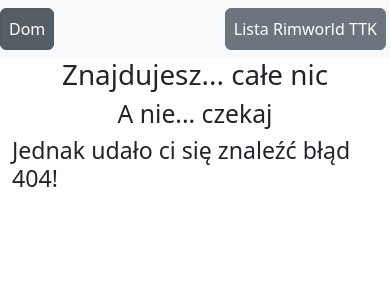
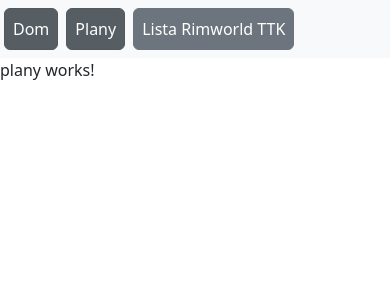
Before and after one commit to Ksyl0/ksylthingsweb, an Angular app: page /plany in a window 390 px wide. Before the commit this address had no page. Shown: the top 300 px of the page. Built offline with nearby package versions, Linux system fonts and the light colour scheme.

Commit message:
Dodanie planów + naprawa navbara na mobilnych

```diff
--- a/src/app/app-routing.module.ts
+++ b/src/app/app-routing.module.ts
@@ -2,9 +2,11 @@ import { NgModule } from '@angular/core';
 import { RouterModule, Routes } from '@angular/router';
 import { PageNotFoundComponent } from './page-not-found/page-not-found.component';
 import { MainComponent } from './main/main.component';
+import { PlanyComponent } from './plany/plany.component';
 
 const routes: Routes = [
   {path: '', title: 'Ksylowa Witrynka Testowa!', component: MainComponent},
+  {path: 'plany', title: 'Jakieś plany życiowe', component: PlanyComponent},
   {path: '**', title: 'Błąd 404!', component: PageNotFoundComponent},
 ];
 
--- a/src/app/app.component.html
+++ b/src/app/app.component.html
@@ -1,6 +1,7 @@
 <div class="w-100 h-100">
-    <nav class="navbar navbar-expand-lg navbar-light bg-light col sticky-top">
-        <a class="mr-5 ml-1 px-2 btn btn-secondary navbar" routerLink="" routerLinkActive="active">Dom</a>
+    <nav class="navbar navbar-expand-lg navbar-light bg-light col sticky-top justify-content-start">
+        <a class="mx-1 px-2 btn btn-secondary navbar" routerLink="" routerLinkActive="active">Dom</a>
+        <a class="mx-1 px-2 btn btn-secondary navbar" routerLink="plany" routerLinkActive="active">Plany</a>
         <a class="mx-1 px-2 btn btn-secondary navbar" href="https://lista.ksylthings.dev">Lista Rimworld TTK</a>
     </nav>
 <router-outlet></router-outlet>
--- a/src/app/app.module.ts
+++ b/src/app/app.module.ts
@@ -5,12 +5,14 @@ import { AppRoutingModule } from './app-routing.module';
 import { AppComponent } from './app.component';
 import { PageNotFoundComponent } from './page-not-found/page-not-found.component';
 import { MainComponent } from './main/main.component';
+import { PlanyComponent } from './plany/plany.component';
 
 @NgModule({
   declarations: [
     AppComponent,
     PageNotFoundComponent,
-    MainComponent
+    MainComponent,
+    PlanyComponent
   ],
   imports: [
     BrowserModule,
--- /dev/null
+++ b/src/app/plany/plany.component.html
@@ -0,0 +1 @@
+<p>plany works!</p>
```
Also changed, not shown: src/app/plany/plany.component.ts (added, +10 -0 lines), src/app/plany/plany.component.css (added), 1 other file (tests, documents, lock files or other folders).
